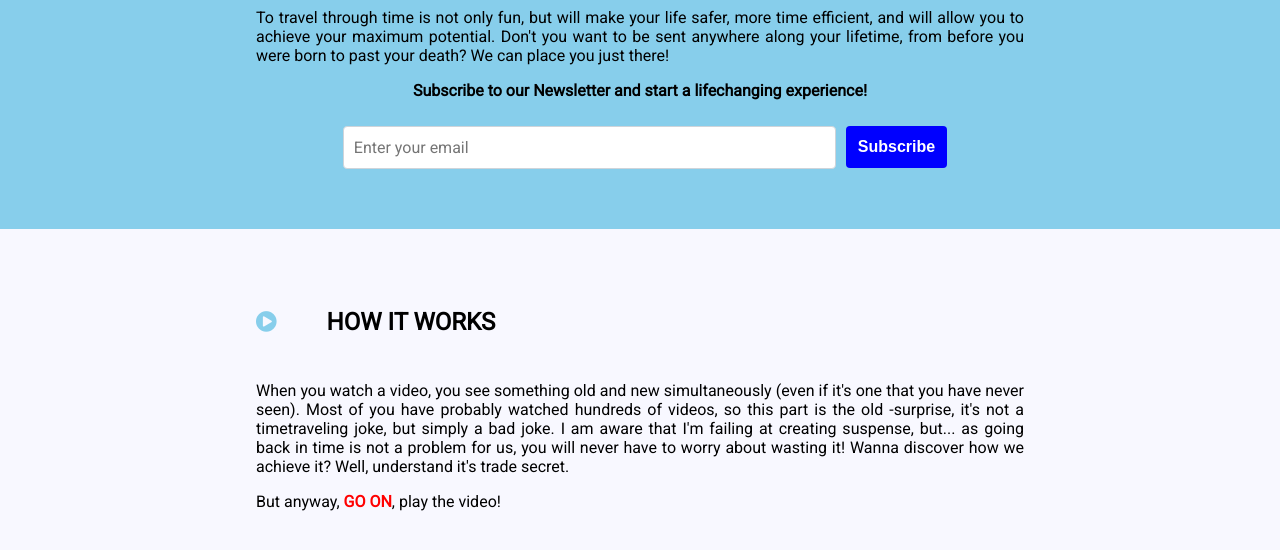
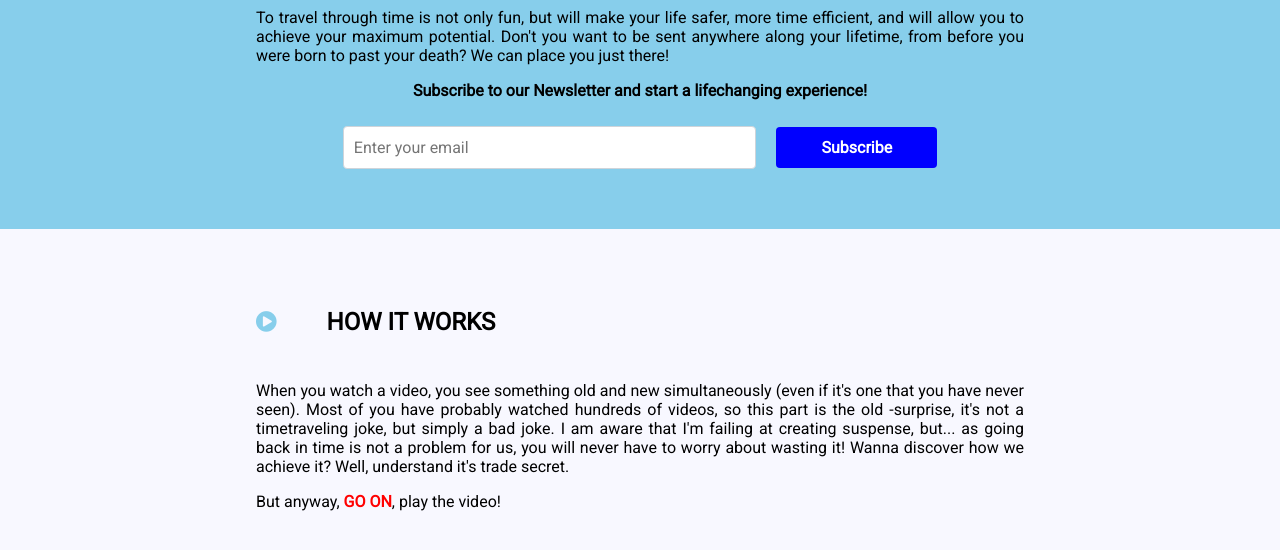
Before and after one commit to marccompta/freecodecamp-responsive-web-design-projects, a plain HTML site: page product-landing-page-project/index.html in a window 1280 px wide. Shown: the part 207-757 px from the top of the page. Drawn offline with Linux system fonts and the light colour scheme.

Commit message:
Update TimeTravelers Product Page project.

```diff
--- a/product-landing-page-project/index.html
+++ b/product-landing-page-project/index.html
@@ -32,9 +32,10 @@
         <p>
           Subscribe to our Newsletter and start a lifechanging experience!
         </p>
-        <form id="form">
+        <form id="form" action="https://www.freecodecamp.com/email-submit">
           <input id="email" type="email" name="email" placeholder="Enter your email" required>
-          <button id="submit" type="submit" class="submit-button">Subscribe</button>
+          <input id="submit" type="submit" value="Subscribe" class="submit-button"/>
+          <!--<button id="submit" type="submit" class="submit-button">Subscribe</button>-->
         </form>
       </div>
     </section>
--- a/product-landing-page-project/styles.css
+++ b/product-landing-page-project/styles.css
@@ -130,8 +130,11 @@ input:focus {
     outline: 0;
 }
 
-button {
-    padding: 0.75rem;
+.submit-button {
+    /*padding: 0.75rem;*/
+    width: fit-content;
+    padding-left: 45px;
+    padding-right: 45px;
     background: blue;
     color: #fff;
     border-radius: 0.25rem;
@@ -139,6 +142,7 @@ button {
     cursor: pointer;
     font-size: 1rem;
     font-weight: bold;
+    box-sizing: content-box;
 }
 
 iframe {
```
